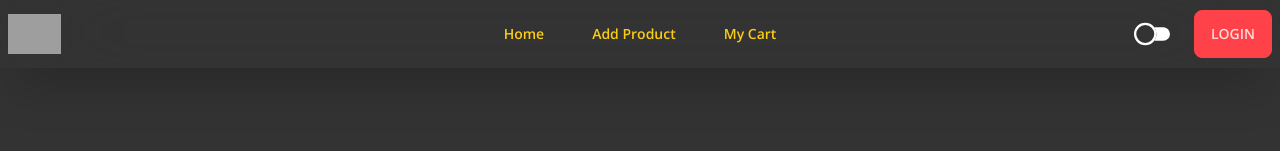
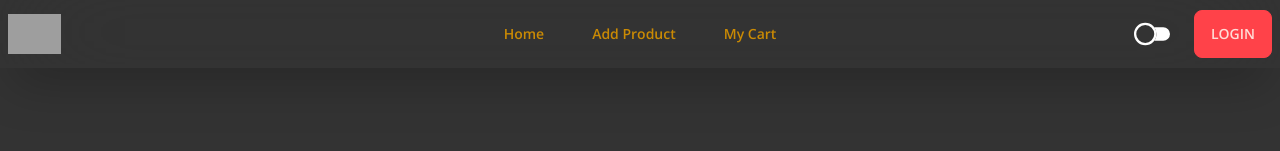
Before and after one commit to tansim12/Assignment-10-BrandShop, a React (Vite) app: page /login in a window 1280 px wide. Shown: the top 151 px of the page. Built offline with nearby package versions, Linux system fonts and the light colour scheme; no server answers; grey boxes are pictures that could not be loaded.

Commit message:
my cart changed by defferent user defferent products added here

```diff
--- a/src/Components/Navbar/Navbar.jsx
+++ b/src/Components/Navbar/Navbar.jsx
@@ -2,13 +2,15 @@ import { Link, NavLink } from "react-router-dom";
 import { BsToggle2Off, BsToggle2On } from "react-icons/bs";
 import "./toggle.css";
 import "./nav.css";
-
 import Profile from "../Profile/Profile";
 import useAuthContext from "../../useAuthContext";
 import toast, { Toaster } from "react-hot-toast";
 import { useEffect, useState } from "react";
+
+
 const Navbar = () => {
   const { user, logOut } = useAuthContext();
+  const email = user?.email
   const [theme, setTheme] = useState(false);
   useEffect(() => {
     if (!theme) {
@@ -34,7 +36,7 @@ const Navbar = () => {
               ? "active my-2 lg:my-0 lg:mx-2 font-bold hover:text-white"
               : isPending
               ? "pending"
-              : "my-2 lg:my-0 lg:mx-2  text-yellow-400 hover:text-neutral font-semibold"
+              : "my-2 lg:my-0 lg:mx-2  text-yellow-600 hover:text-neutral font-semibold"
           }
         >
           Home
@@ -48,7 +50,7 @@ const Navbar = () => {
               ? "active my-2 lg:my-0 lg:mx-2 font-bold hover:text-white"
               : isPending
               ? "pending"
-              : " my-2 lg:my-0 lg:mx-2 text-yellow-400  hover:text-neutral font-semibold"
+              : " my-2 lg:my-0 lg:mx-2 text-yellow-600  hover:text-neutral font-semibold"
           }
         >
           Add Product
@@ -56,13 +58,13 @@ const Navbar = () => {
       </li>
       <li>
         <NavLink
-          to={"/cartProducts"}
+          to={`/cartProducts/${email}`}
           className={({ isActive, isPending }) =>
             isActive
               ? "active my-2 lg:my-0 lg:mx-2 font-bold hover:text-white"
               : isPending
               ? "pending"
-              : "my-2 lg:my-0 lg:mx-2 text-yellow-400 hover:text-neutral font-semibold"
+              : "my-2 lg:my-0 lg:mx-2 text-yellow-600 hover:text-neutral font-semibold"
           }
         >
           My Cart
@@ -96,7 +98,7 @@ const Navbar = () => {
             </label>
             <ul
               tabIndex={0}
-              className="menu menu-sm dropdown-content mt-3 z-[1] p-2 shadow bg-gray-400 rounded-box w-52 "
+              className="menu menu-sm dropdown-content mt-3 z-[1] p-2 shadow bg-gray-200 rounded-box w-52 "
             >
               {links}
             </ul>
--- a/src/Pages/CartProducts/CartProducts.jsx
+++ b/src/Pages/CartProducts/CartProducts.jsx
@@ -28,7 +28,7 @@ const CartProducts = () => {
           const fetchData = await res.json();
           if (fetchData.deletedCount > 0) {
             Swal.fire("Deleted!", "Your file has been deleted.", "success");
-            const remain = data.filter((item) => item._id !== _id);
+            const remain = remainingData.filter((item) => item._id !== _id);
             setRemainingData(remain);
           }
         } catch (error) {
--- a/src/Routes/Route.jsx
+++ b/src/Routes/Route.jsx
@@ -38,16 +38,16 @@ const router = createBrowserRouter([
         ),
       },
       {
-        path: "/cartProducts",
+        path: "/cartProducts/:email",
         element: (
           <PrivateRoute>
             <CartProducts></CartProducts>
           </PrivateRoute>
         ),
-        loader: async () => {
+        loader: async ({ params }) => {
           // const res = await fetch("https://assingment-10-server-murex.vercel.app/products");
           const res = await fetch(
-            "https://assingment-10-server-murex.vercel.app/cartProducts"
+            `https://assingment-10-server-murex.vercel.app/cartProducts/${params.email}`
           );
           const data = await res.json();
           return data;
```
